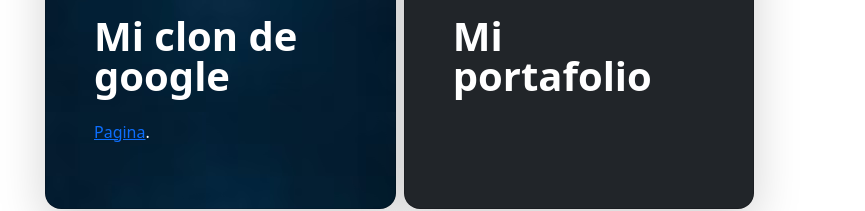
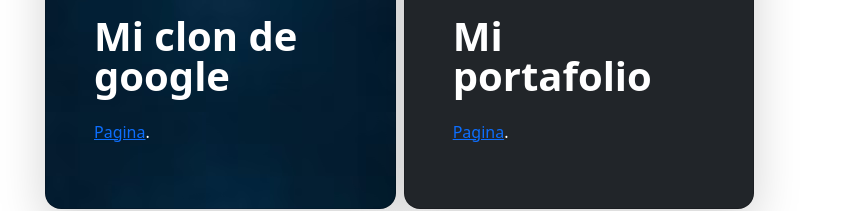
Before and after one commit to ElviraCordon/mi-portafolio-technolochicasPRO, a plain HTML site: page index.html in a window 1280 px wide. Shown: the part 1640-1851 px from the top of the page, without its empty margins (61-926 px from the left). Drawn offline with nearby package versions, Linux system fonts and the light colour scheme.

Commit message:
Update index.html
Aregue enlace para las paginas de mis proyectos.

```diff
--- a/index.html
+++ b/index.html
@@ -119,6 +119,7 @@
                 <div class="card card-cover h-100 overflow-hidden text-bg-dark rounded-4 shadow-lg" style="background-image: url('unsplash-photo-2.jpg');">
                   <div class="d-flex flex-column h-100 p-5 pb-3 text-white text-shadow-1">
                     <h3 class="pt-5 mt-5 mb-4 display-6 lh-1 fw-bold">Mi portafolio</h3>
+                      <p> <a href="https://jazzy-sunburst-98fef8.netlify.app/">Pagina</a>.</p>
                     <ul class="d-flex list-unstyled mt-auto">
                       <li class="me-auto">
                       </li>
```
